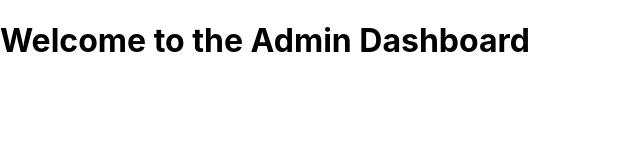
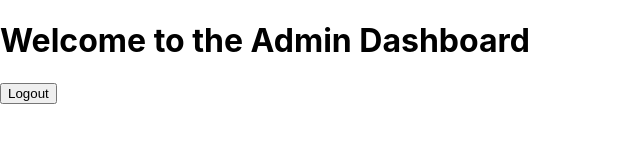
Before and after one commit to Yasmina-Maddah/ElearningPlatform, a React (Create React App) app: page /admin-dashboard in a window 1280 px wide. Shown: the top 160 px of the page, without its empty margins (0-640 px from the left). Built offline with nearby package versions, Linux system fonts and the light colour scheme; sample sign-in values are in the browser's storage.

Commit message:
Added new structured files or Students' Dashboard

```diff
--- a/src/pages/Dashboard/AdminDashboard.js
+++ b/src/pages/Dashboard/AdminDashboard.js
@@ -1,12 +1,20 @@
 import React from "react";
+import { useNavigate } from "react-router-dom";
 
 const AdminDashboard = () => {
-    return <h1>Welcome to the Admin Dashboard</h1>;
-};
+    const navigate = useNavigate();
 
-const handleLogout = () => {
-    localStorage.clear();
-    navigate("/");
+    const handleLogout = () => {
+        localStorage.clear();
+        navigate("/");
+    };
+
+    return (
+        <div>
+            <h1>Welcome to the Admin Dashboard</h1>
+            <button onClick={handleLogout}>Logout</button>
+        </div>
+    );
 };
 
 export default AdminDashboard;
--- a/src/pages/Dashboard/InstructorDashboard.js
+++ b/src/pages/Dashboard/InstructorDashboard.js
@@ -1,12 +1,20 @@
 import React from "react";
+import { useNavigate } from "react-router-dom";
 
 const InstructorDashboard = () => {
-    return <h1>Welcome to the Instructor Dashboard</h1>;
-};
+    const navigate = useNavigate();
 
-const handleLogout = () => {
-    localStorage.clear();
-    navigate("/");
+    const handleLogout = () => {
+        localStorage.clear();
+        navigate("/");
+    };
+
+    return (
+        <div>
+            <h1>Welcome to the Instructor Dashboard</h1>
+            <button onClick={handleLogout}>Logout</button>
+        </div>
+    );
 };
 
 export default InstructorDashboard;
--- a/src/pages/Dashboard/StudentDashboard.js
+++ b/src/pages/Dashboard/StudentDashboard.js
@@ -1,12 +1,20 @@
 import React from "react";
+import { useNavigate } from "react-router-dom";
 
 const StudentDashboard = () => {
-    return <h1>Welcome to the Student Dashboard</h1>;
-};
+    const navigate = useNavigate();
 
-const handleLogout = () => {
-    localStorage.clear();
-    navigate("/");
+    const handleLogout = () => {
+        localStorage.clear();
+        navigate("/");
+    };
+
+    return (
+        <div>
+            <h1>Welcome to the Student Dashboard</h1>
+            <button onClick={handleLogout}>Logout</button>
+        </div>
+    );
 };
 
 export default StudentDashboard;
```
Also changed, not shown: src/api/announcementService.js (added), src/api/courseService.js (added), src/api/enrollmentService.js (added), src/components/Student/Announcements.js (added), src/components/Student/Assignments.js (added), src/components/Student/BrowseCourses.js (added), src/components/Student/CourseDetails.js (added), src/components/Student/Dashboard.js (added), 1 other file (tests, documents, lock files or other folders).
